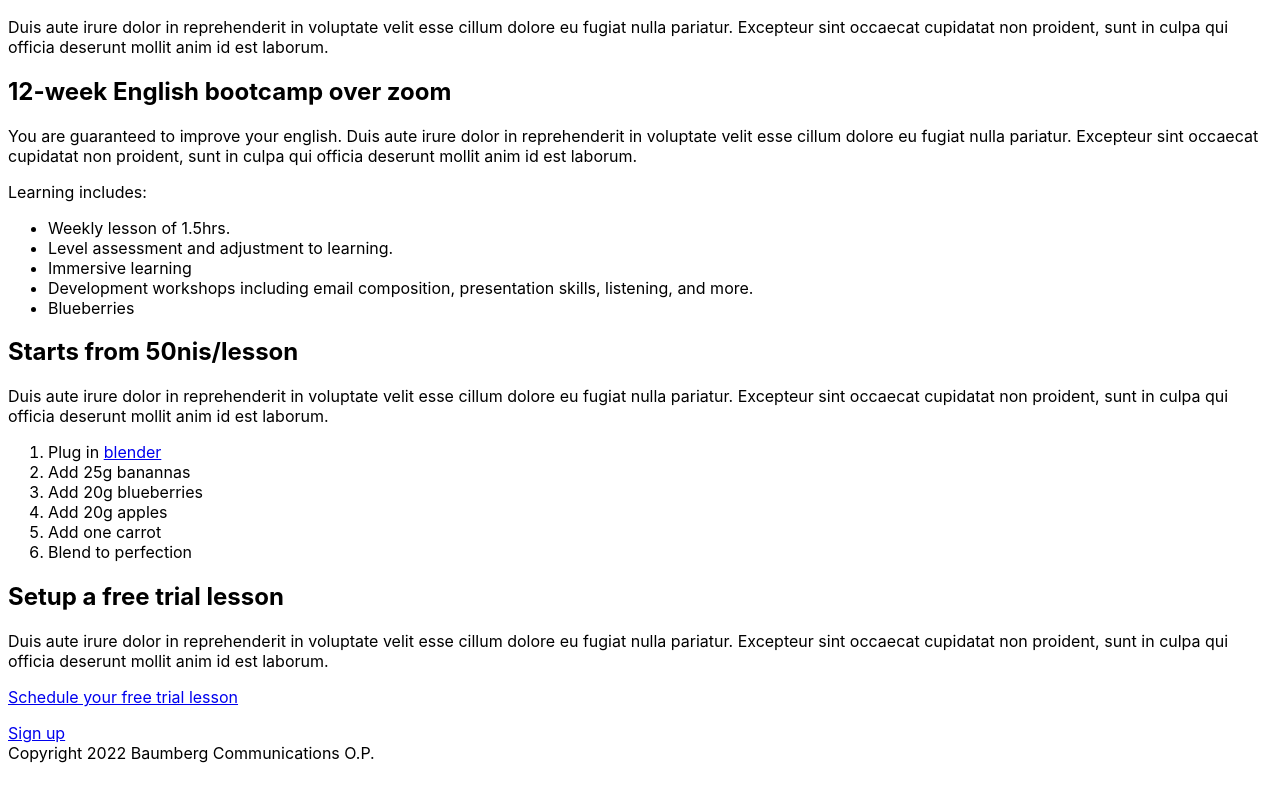
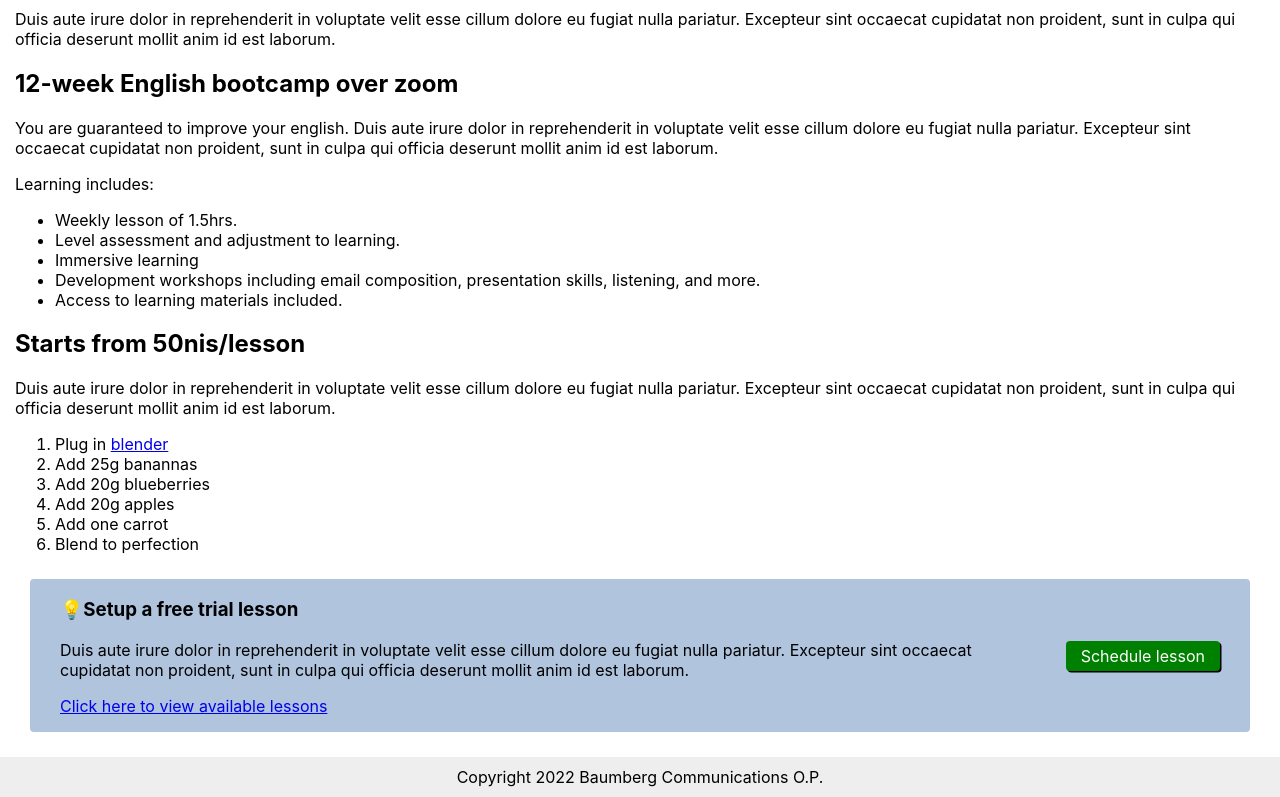
Before and after one commit to mrozenbaum8/english-hub, a plain HTML site: page index.html in a window 1280 px wide. Shown: the part 651-1448 px from the top of the page. Before the commit the page ends 1422 px from the top, so only its background shows below. Drawn offline with Linux system fonts and the light colour scheme.

Commit message:
new files

```diff
--- a/index.html
+++ b/index.html
@@ -10,20 +10,21 @@
 <body>
     <div class="header">
         <div class="header-left">
-        <img class="logo" src="english-hub-logo-black.png" alt="English Hub logo">English Hub
+        <img class="logo" src="images/english-hub-logo-black.png" alt="English Hub logo">English Hub
         </div>
 
         <div class="header-right">
         <ul class="header-links">
             <li>About</li>
-            <li>English Bootcamp</li>
+            <li>Courses</li>
             <li>Pricing</li>
             <li>Contact</li>
         </ul>
         </div>
     </div>
+    <div id="content">
     <h1>Learn English with Israel's best-rated teacher</h1>
-    <img class="hero-img" alt="kochava teaching group of students over Zoom" src="./presentation-english-lesson.jpg">
+    <img class="hero-img" alt="kochava teaching group of students over Zoom" src="images/presentation-english-lesson.jpg">
     <!--Make sure this part is...-->
     <p>Hi 👋 my name is Kochava.</p>
     <p>When you come to one of my English lessons, you will rest assured knowing you have found the key to your success. I enable you to <strong>boost your self confidence</strong> when speaking English as a second language.</p>
@@ -39,7 +40,7 @@
         <li>Level assessment and adjustment to learning.</li>
         <li>Immersive learning</li>
         <li>Development workshops including email composition, presentation skills, listening, and more.</li>
-        <li>Blueberries</li>
+        <li>Access to learning materials included.</li>
     </ul>
     <h2>Starts from 50nis/lesson</h2>
     <p>Duis aute irure dolor in reprehenderit in voluptate velit esse cillum dolore eu fugiat nulla pariatur. Excepteur sint occaecat cupidatat non proident, sunt in culpa qui officia deserunt mollit anim id est laborum.</p>
@@ -53,12 +54,13 @@
     </ol>
     <div class="cta">
     <div class="content">
-    <h2>Setup a free trial lesson</h2>
+    <h3>💡Setup a free trial lesson</h3>
     <p>Duis aute irure dolor in reprehenderit in voluptate velit esse cillum dolore eu fugiat nulla pariatur. Excepteur sint occaecat cupidatat non proident, sunt in culpa qui officia deserunt mollit anim id est laborum.</p>
-    <p><a href="./contact/contact-trial-lesson.html">Schedule your free trial lesson</a></p>
+    <p><a href="./contact/contact-trial-lesson.html">Click here to view available lessons</a></p>
     </div>
     <div class="button">
-        <a href="./contact/contact-trial-lesson.html">Sign up</a>
+        <a href="./contact/contact-trial-lesson.html">Schedule lesson</a>
+    </div>
     </div>
     </div>
     <div class="footer">
--- a/styles.css
+++ b/styles.css
@@ -2,8 +2,18 @@
     font-family: -apple-system, BlinkMacSystemFont, 'Segoe UI', Roboto, Oxygen, Ubuntu, Cantarell, 'Open Sans', 'Helvetica Neue', sans-serif;
 }
 
+html, body {
+    margin: 0;
+    height: 100%;
+}
+
+#content{
+    margin-left: 15px;
+    margin-right: 15px;
+}
+
 .logo{
-    width: 40px;
+    width: 35px;
 }
 
 .header{
@@ -12,10 +22,12 @@
     justify-content: space-between;
     padding-left: 15px;
     padding-right: 15px;
+    background-color: lightgoldenrodyellow;
 }
 
 .header-left{
     display: flex;
+    flex-shrink: 0;
     gap: 10px;
     align-items: center;
     justify-content: center;
@@ -33,3 +45,45 @@
 .hero-img{
     max-width: 100%;
 }
+
+.cta{
+    margin-left: 15px;
+    margin-right: 15px;
+    margin-top: 25px;
+    margin-bottom: 25px;
+    display: flex;
+    flex-direction: row;
+    background-color: lightsteelblue;
+    padding-top: 0px;
+    padding-left: 30px;
+    padding-right: 30px;
+    align-items: center;
+    gap: 20px;
+    border-radius: 4px;
+}
+
+.cta .button{
+    flex: 1 0 auto;
+    border-radius: 4px;
+    padding-top: 5px;
+    padding-bottom: 5px;
+    padding-left: 15px;
+    padding-right: 15px;
+    background-color: green;
+    box-shadow: 1.5px 1.5px black;
+}
+
+.cta .button a{
+    color: white;
+    text-decoration: none;
+}
+
+.footer{
+    background-color: #eeeeee;
+    display: flex;
+    justify-content: center;
+    padding-top: 10px;
+    padding-bottom: 10px;
+    margin-bottom: 0;
+    margin-top: 15px;
+}
```
Also changed, not shown: book.png (added), images/english-hub-logo-black.png (renamed from english-hub-logo-black.png), images/presentation-english-lesson.jpg (renamed from presentation-english-lesson.jpg), next-level.png (added), round-table.png (added), teacher.png (added), 1 other file.
